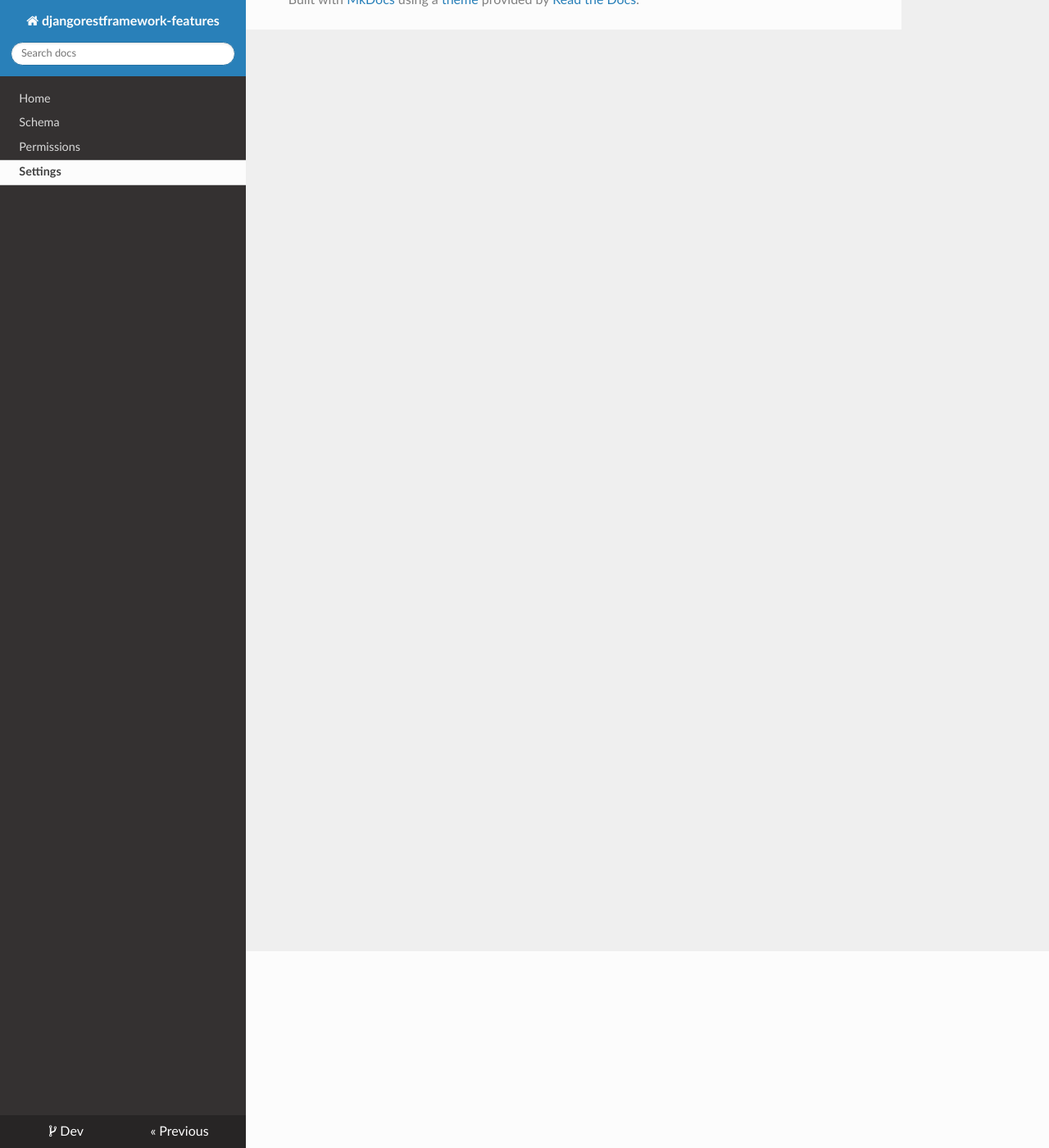
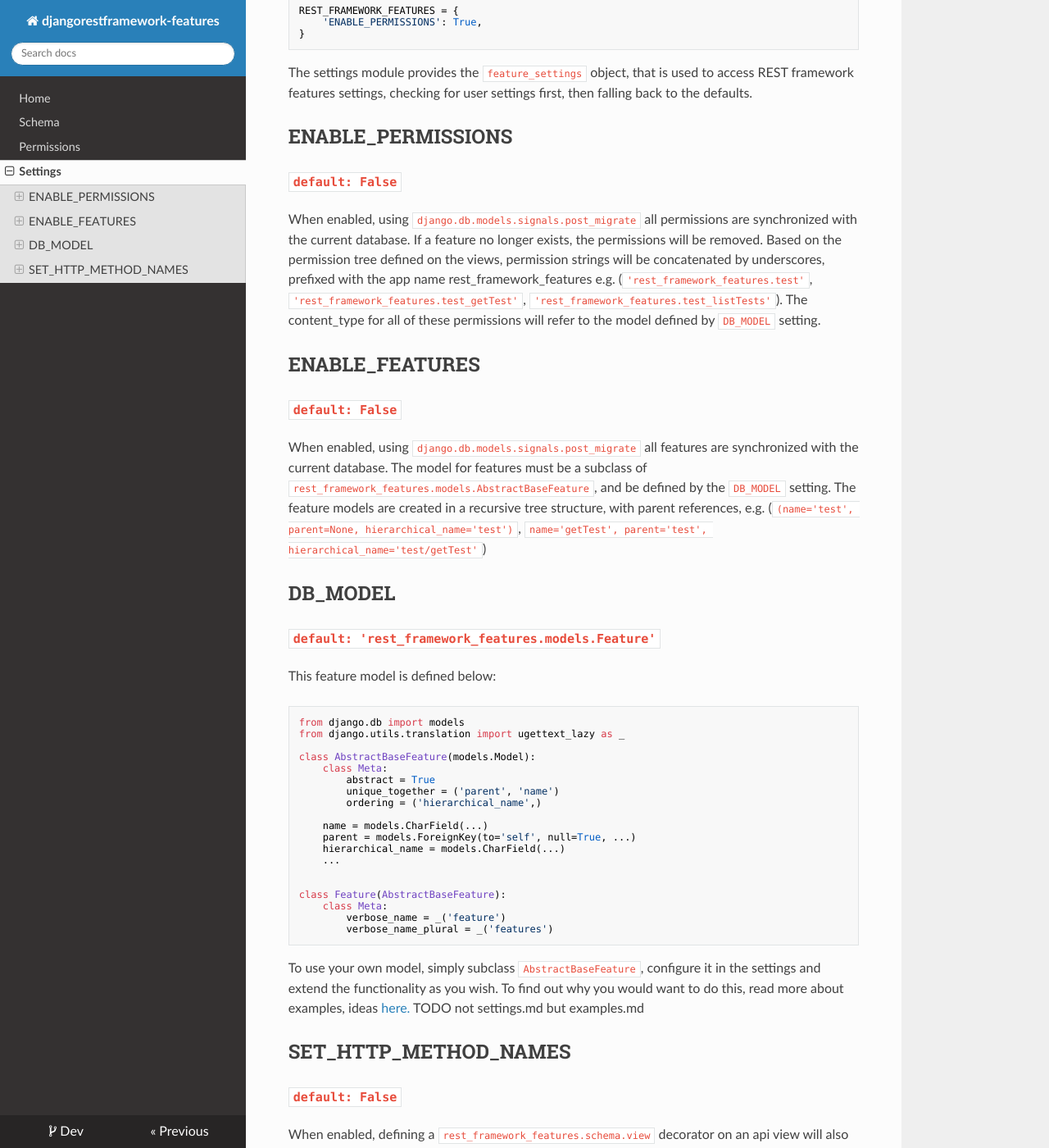
Before and after one commit to cloudcode-hungary/django-rest-framework-features, an MkDocs documentation site: the page built from docs/settings.md, in a window 1280 px wide and 1400 px high, scrolled down 240 px. Shown: the whole window at 82% size. Built offline with MkDocs 1.6.1, drawn with Linux system fonts in a browser that asks for light colours; nearby versions of some CDN libraries; some of the changed text lies outside the part shown.

Commit message:
settings docs

````diff
--- a/docs/settings.md
+++ b/docs/settings.md
@@ -1 +1,88 @@
-helo
+# Settings
+
+Settings for REST framework features are all namespaced in the REST_FRAMEWORK_FEATURES setting.
+For example your project's `settings.py` file might look like this:
+
+```python
+REST_FRAMEWORK_FEATURES = {
+    'ENABLE_PERMISSIONS': True,
+}
+```
+
+The settings module provides the `feature_settings` object, that is used to access
+REST framework features settings, checking for user settings first, then falling
+back to the defaults.
+
+## ENABLE_PERMISSIONS
+### `default: False`
+
+When enabled, using `django.db.models.signals.post_migrate` all permissions
+are synchronized with the current database. If a feature no longer exists,
+the permissions will be removed. Based on the permission tree defined on
+the views, permission strings will be concatenated by underscores,
+prefixed with the app name rest_framework_features e.g.
+(`'rest_framework_features.test'`, `'rest_framework_features.test_getTest'`, `'rest_framework_features.test_listTests'`).
+The content_type for all of these permissions will refer to the model defined by `DB_MODEL` setting.
+
+## ENABLE_FEATURES
+### `default: False`
+
+When enabled, using `django.db.models.signals.post_migrate` all features
+are synchronized with the current database. The model for features must be a subclass
+of `rest_framework_features.models.AbstractBaseFeature`, and be defined by the `DB_MODEL` setting.
+The feature models are created in a recursive tree structure, with parent references, e.g.
+(`(name='test', parent=None, hierarchical_name='test')`, `name='getTest', parent='test', hierarchical_name='test/getTest'`)
+
+## DB_MODEL
+### `default: 'rest_framework_features.models.Feature'`
+
+This feature model is defined below:
+
+```python
+from django.db import models
+from django.utils.translation import ugettext_lazy as _
+
+class AbstractBaseFeature(models.Model):
+    class Meta:
+        abstract = True
+        unique_together = ('parent', 'name')
+        ordering = ('hierarchical_name',)
+
+    name = models.CharField(...)
+    parent = models.ForeignKey(to='self', null=True, ...)
+    hierarchical_name = models.CharField(...)
+    ...
+
+
+class Feature(AbstractBaseFeature):
+    class Meta:
+        verbose_name = _('feature')
+        verbose_name_plural = _('features')
+```
+
+To use your own model, simply subclass `AbstractBaseFeature`, configure it in the settings
+and extend the functionality as you wish. To find out why you would want to do this,
+read more about examples, ideas [here.](settings.md) TODO not settings.md but examples.md
+
+
+## SET_HTTP_METHOD_NAMES
+### `default: False`
+
+When enabled, defining a `rest_framework_features.schema.view` decorator on an api view will also set
+the `http_method_names` attribute on the view_class based on the feature keys provided.
+To understand why is this useful, see the below example:
+
+```python
+from rest_framework import generics
+from rest_framework_features import schema
+
+@schema.view('test', put='updateTest')
+class TestUpdateView(generics.UpdateAPIView):
+    ...
+```
+
+The following declaration would run into an error when processing the schema, as
+`rest_framework.generics.UpdateAPIView` uses both `['put', 'patch']` methods, but
+only one of them is named and used by the schema. What you could do, is
+define `http_method_names` manually on the view, or enable this setting, so
+it can be automatically done for you.
````
